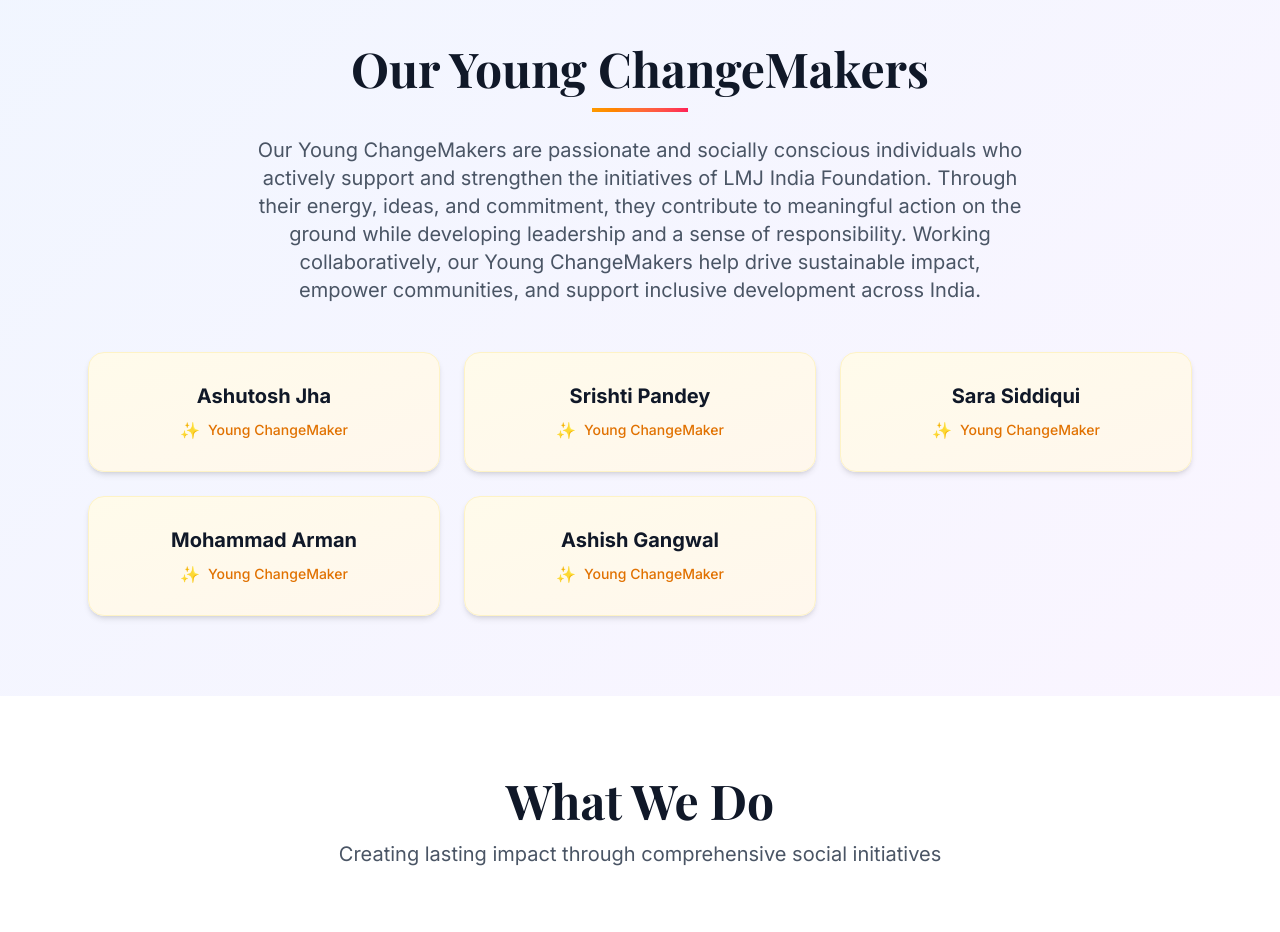
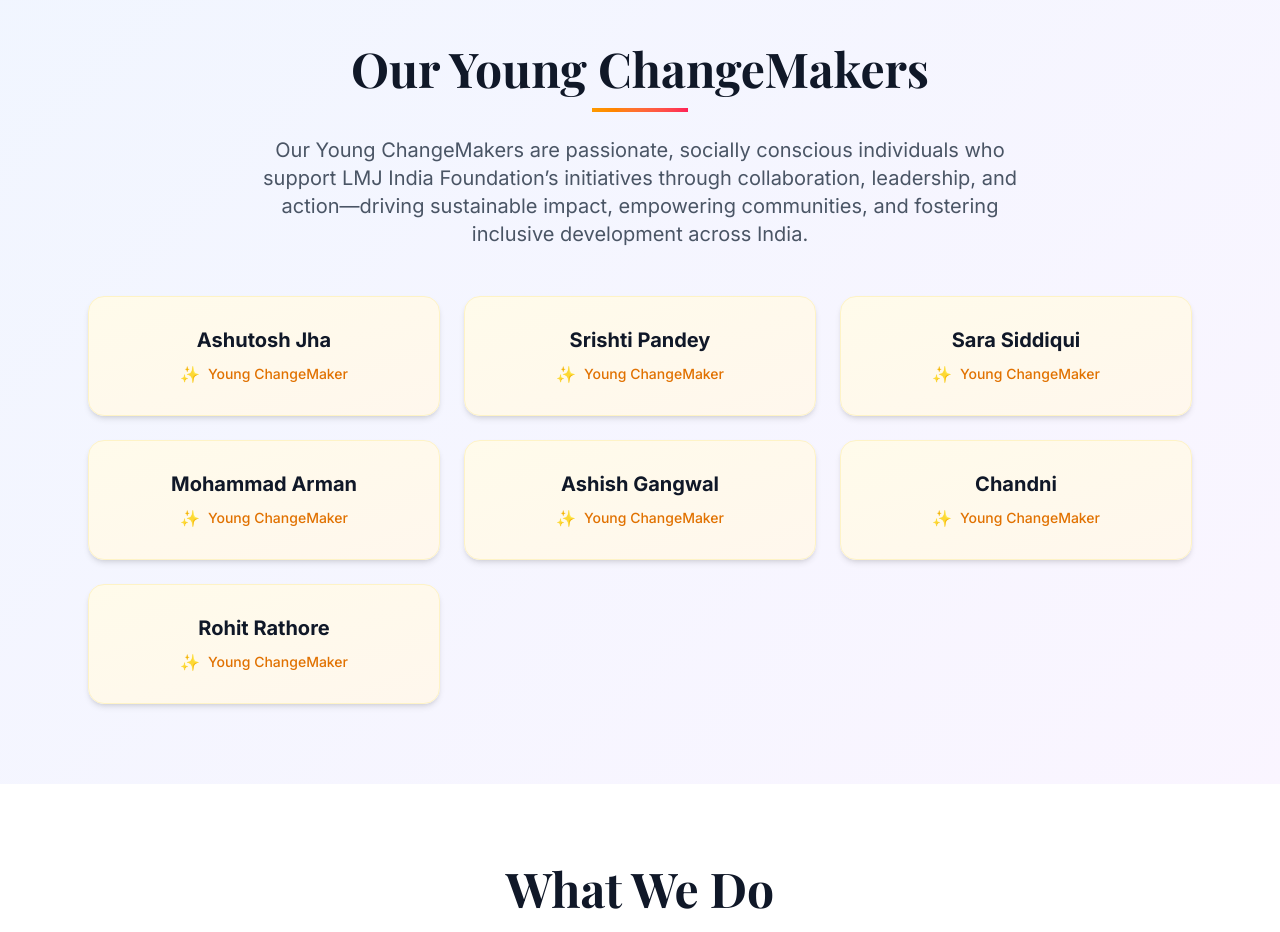
Before and after one commit to LMJFoundation/lmjfoundation, a Next.js app: page / in a window 1280 px wide. Shown: the part 4940-5872 px from the top of the page. Built offline with nearby package versions, Linux system fonts and the light colour scheme; a web font is replaced by a local one.

Commit message:
Fix array syntax error

```diff
--- a/app/page.tsx
+++ b/app/page.tsx
@@ -135,7 +135,9 @@
     "Srishti Pandey",
     "Sara Siddiqui",
     "Mohammad Arman",
-    "Ashish Gangwal"
+    "Ashish Gangwal",
+    "Chandni",
+    "Rohit Rathore"
   ];
 
   return (
@@ -537,10 +539,7 @@
             <h2 className="font-playfair text-4xl lg:text-5xl font-bold text-gray-900 mb-4">Our Young ChangeMakers</h2>
             <div className="w-24 h-1 bg-gradient-to-r from-amber-500 to-rose-500 mx-auto"></div>
             <p className="text-xl text-gray-600 max-w-3xl mx-auto mt-6">
-              Our Young ChangeMakers are passionate and socially conscious individuals who actively support and strengthen
-              the initiatives of LMJ India Foundation. Through their energy, ideas, and commitment, they contribute to
-              meaningful action on the ground while developing leadership and a sense of responsibility. Working collaboratively,
-              our Young ChangeMakers help drive sustainable impact, empower communities, and support inclusive development across India.
+              Our Young ChangeMakers are passionate, socially conscious individuals who support LMJ India Foundation’s initiatives through collaboration, leadership, and action—driving sustainable impact, empowering communities, and fostering inclusive development across India.
             </p>
           </div>
 
```
